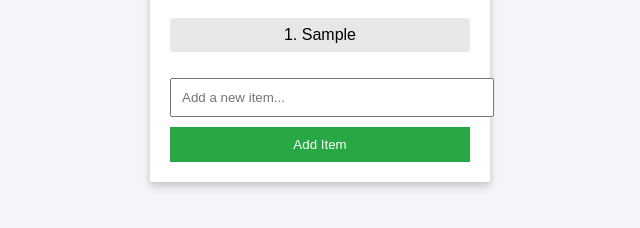
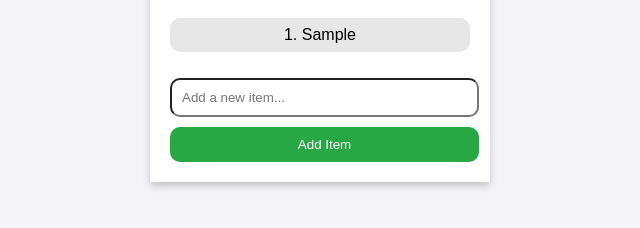
Before and after one commit to Duke1359/project-javascript-3, a plain HTML site: page index.html in a window 1280 px wide. Both pictures are taken after typing "Sample" into the empty fields and a click on the button "Add Item". Shown: the part 390-618 px from the top of the page, without its empty margins (320-960 px from the left). Drawn offline with Linux system fonts and the light colour scheme.

Commit message:
initial commit

```diff
--- a/CSS/style.css
+++ b/CSS/style.css
@@ -23,7 +23,8 @@ h1 {
 input, button {
     margin-top: 10px;
     padding: 10px;
-    width: 100%;
+    width: 95%;
+    border-radius: 10px;
 }
 
 button {
@@ -31,6 +32,7 @@ button {
     color: white;
     border: none;
     cursor: pointer;
+    width: 103%;
 }
 
 button:hover {
@@ -40,7 +42,7 @@ button:hover {
 #todo-list p {
     background: #e7e7e7;
     padding: 8px;
-    border-radius: 4px;
+    border-radius: 10px;
     margin-top: 5px;
 }
 
```
